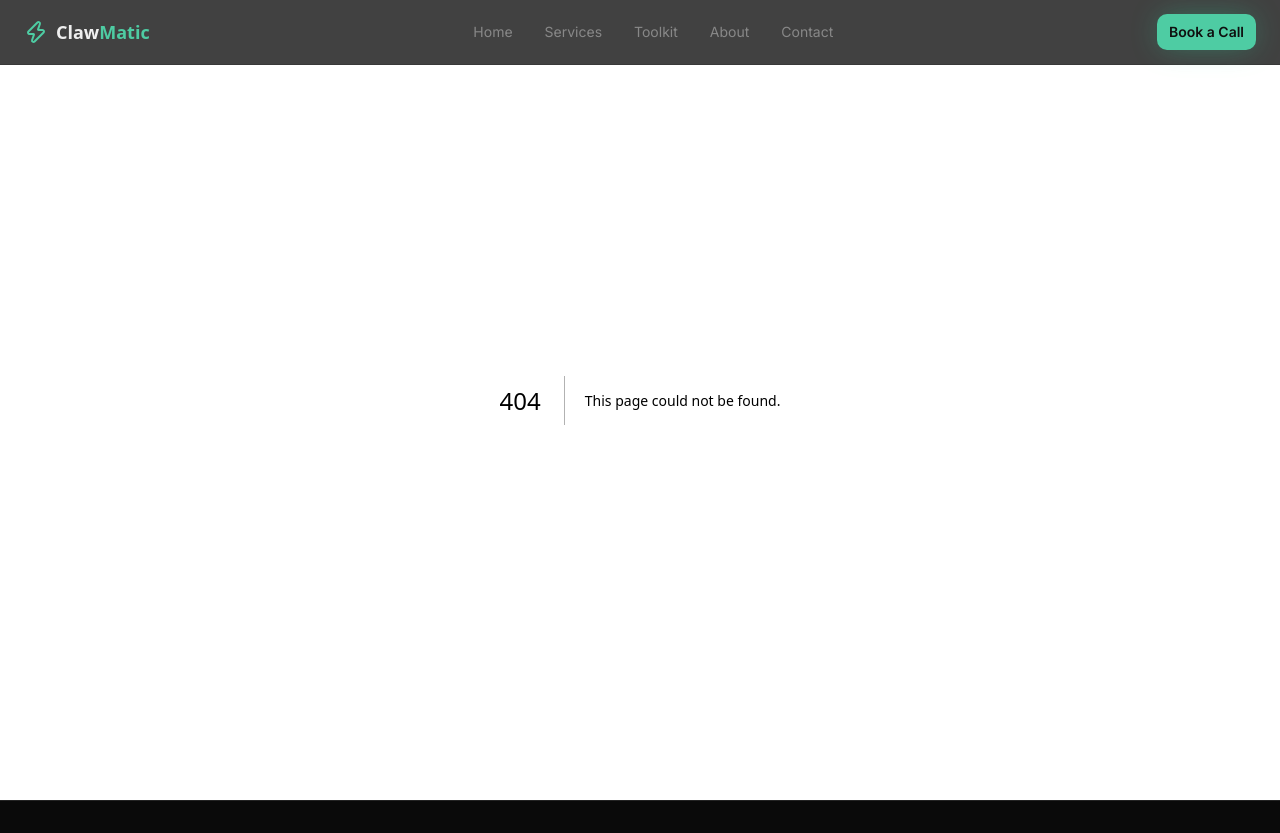
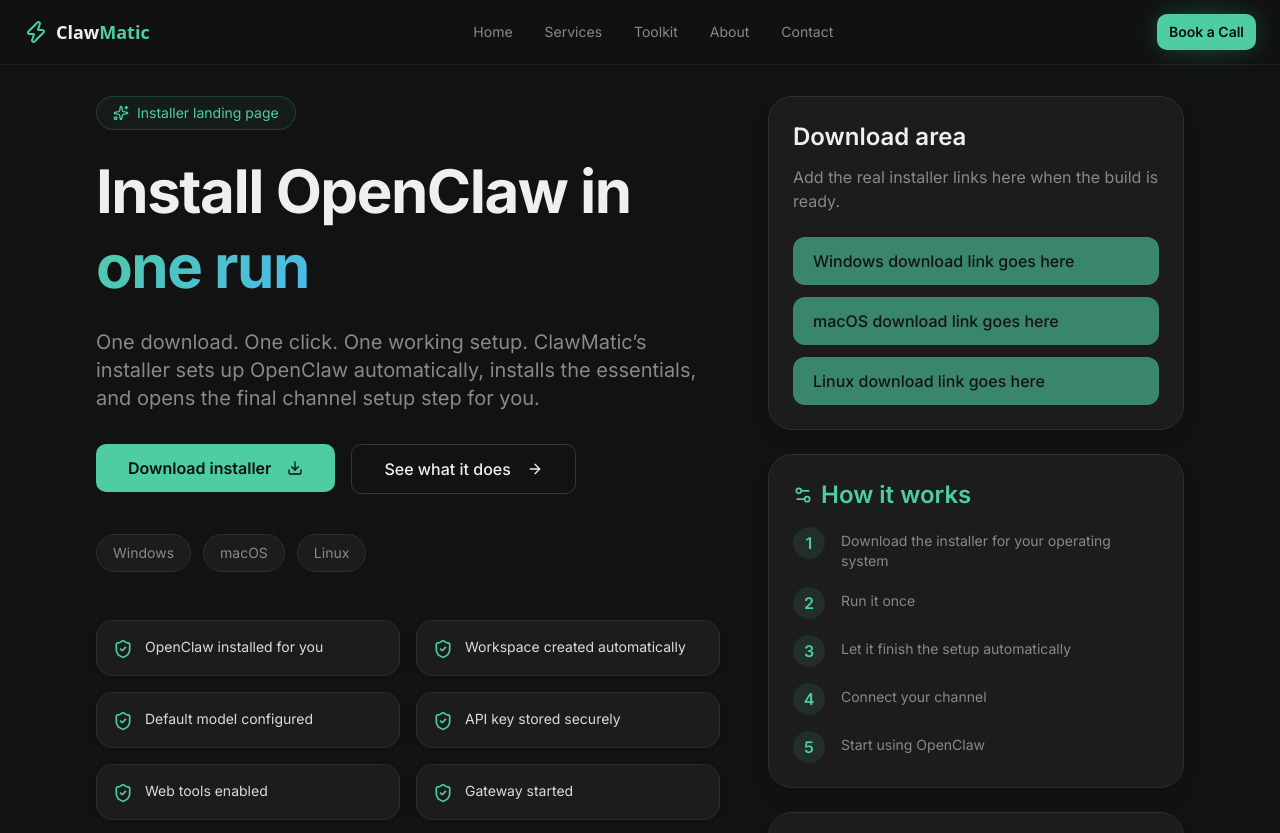
Before and after one commit to Clawmatic/clawmatic, a Next.js app: page /installer in a window 1280 px wide. Before the commit this address had no page. Shown: the top 833 px of the page. Built offline with nearby package versions, Linux system fonts and the light colour scheme.

Commit message:
Add installer landing page

```diff
--- /dev/null
+++ b/src/app/installer/page.tsx
@@ -0,0 +1,136 @@
+import { ArrowRight, Download, ShieldCheck, Settings2, Sparkles, Globe } from "lucide-react";
+import { Button } from "@/components/ui/button";
+
+const installerPlatforms = ["Windows", "macOS", "Linux"];
+
+const benefits = [
+  "OpenClaw installed for you",
+  "Workspace created automatically",
+  "Default model configured",
+  "API key stored securely",
+  "Web tools enabled",
+  "Gateway started",
+  "Default skills installed",
+  "Channel setup opened at the end",
+];
+
+const steps = [
+  "Download the installer for your operating system",
+  "Run it once",
+  "Let it finish the setup automatically",
+  "Connect your channel",
+  "Start using OpenClaw",
+];
+
+export default function InstallerPage() {
+  return (
+    <main className="min-h-screen bg-background pt-24 pb-20">
+      <section className="container mx-auto px-4 sm:px-6 lg:px-8 max-w-6xl">
+        <div className="grid gap-12 lg:grid-cols-[1.2fr_0.8fr] items-start">
+          <div>
+            <div className="inline-flex items-center gap-2 rounded-full border border-primary/20 bg-primary/5 px-4 py-1.5 text-sm text-primary mb-6">
+              <Sparkles className="h-4 w-4" />
+              Installer landing page
+            </div>
+
+            <h1 className="text-4xl sm:text-5xl lg:text-6xl font-bold tracking-tight leading-tight mb-6">
+              Install OpenClaw in <span className="gradient-text">one run</span>
+            </h1>
+
+            <p className="text-lg sm:text-xl text-muted-foreground max-w-2xl mb-8">
+              One download. One click. One working setup.
+              ClawMatic’s installer sets up OpenClaw automatically, installs the essentials,
+              and opens the final channel setup step for you.
+            </p>
+
+            <div className="flex flex-col sm:flex-row gap-4 mb-10">
+              <Button size="lg" className="text-base px-8 py-6" asChild>
+                <a href="#download">
+                  Download installer
+                  <Download className="ml-2 h-4 w-4" />
+                </a>
+              </Button>
+              <Button variant="hero-outline" size="lg" className="text-base px-8 py-6" asChild>
+                <a href="#how-it-works">
+                  See what it does
+                  <ArrowRight className="ml-2 h-4 w-4" />
+                </a>
+              </Button>
+            </div>
+
+            <div className="flex flex-wrap gap-3 mb-12">
+              {installerPlatforms.map((platform) => (
+                <span
+                  key={platform}
+                  className="rounded-full border border-border bg-card px-4 py-2 text-sm text-muted-foreground"
+                >
+                  {platform}
+                </span>
+              ))}
+            </div>
+
+            <div className="grid gap-4 sm:grid-cols-2">
+              {benefits.map((item) => (
+                <div key={item} className="rounded-2xl border border-border bg-card p-4 shadow-sm">
+                  <div className="flex items-start gap-3">
+                    <ShieldCheck className="h-5 w-5 text-primary mt-0.5 shrink-0" />
+                    <p className="text-sm text-foreground/90">{item}</p>
+                  </div>
+                </div>
+              ))}
+            </div>
+          </div>
+
+          <aside className="lg:sticky lg:top-28 space-y-6">
+            <div className="rounded-3xl border border-border bg-card p-6 shadow-lg" id="download">
+              <h2 className="text-2xl font-semibold mb-3">Download area</h2>
+              <p className="text-muted-foreground mb-6">
+                Add the real installer links here when the build is ready.
+              </p>
+              <div className="space-y-3">
+                <button className="w-full rounded-xl bg-primary px-5 py-3 text-primary-foreground font-medium opacity-60 cursor-not-allowed text-left">
+                  Windows download link goes here
+                </button>
+                <button className="w-full rounded-xl bg-primary px-5 py-3 text-primary-foreground font-medium opacity-60 cursor-not-allowed text-left">
+                  macOS download link goes here
+                </button>
+                <button className="w-full rounded-xl bg-primary px-5 py-3 text-primary-foreground font-medium opacity-60 cursor-not-allowed text-left">
+                  Linux download link goes here
+                </button>
+              </div>
+            </div>
+
+            <div className="rounded-3xl border border-border bg-card p-6 shadow-lg" id="how-it-works">
+              <div className="flex items-center gap-2 mb-4 text-primary">
+                <Settings2 className="h-5 w-5" />
+                <h2 className="text-2xl font-semibold">How it works</h2>
+              </div>
+              <ol className="space-y-4">
+                {steps.map((step, index) => (
+                  <li key={step} className="flex gap-4">
+                    <span className="flex h-8 w-8 shrink-0 items-center justify-center rounded-full bg-primary/10 text-primary font-semibold">
+                      {index + 1}
+                    </span>
+                    <p className="text-sm text-muted-foreground pt-1">{step}</p>
+                  </li>
+                ))}
+              </ol>
+            </div>
+
+            <div className="rounded-3xl border border-border bg-card p-6 shadow-lg">
+              <div className="flex items-center gap-2 mb-4 text-primary">
+                <Globe className="h-5 w-5" />
+                <h2 className="text-2xl font-semibold">What’s left manual</h2>
+              </div>
+              <ul className="space-y-3 text-sm text-muted-foreground">
+                <li>• Connecting your own messaging channel</li>
+                <li>• Confirming any OS security prompt</li>
+                <li>• Choosing a custom model if you want to override the default</li>
+              </ul>
+            </div>
+          </aside>
+        </div>
+      </section>
+    </main>
+  );
+}
```
